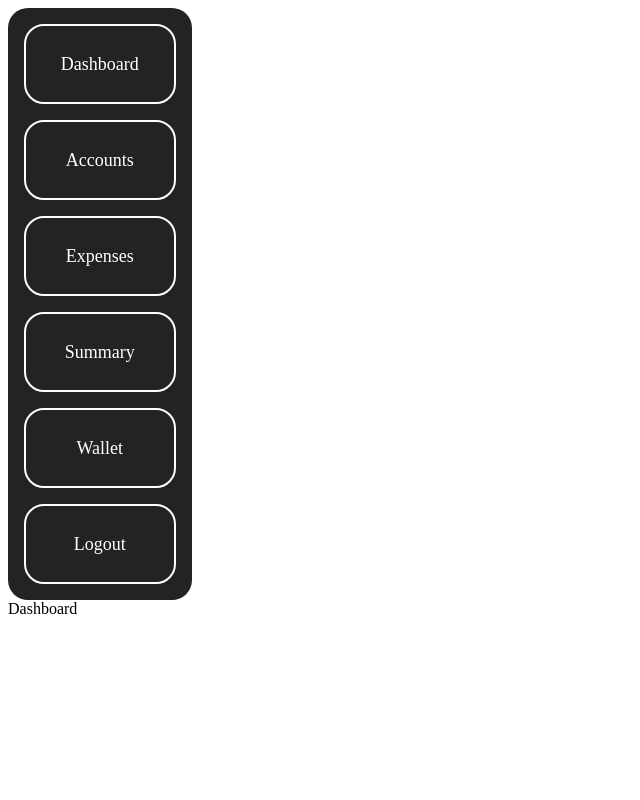
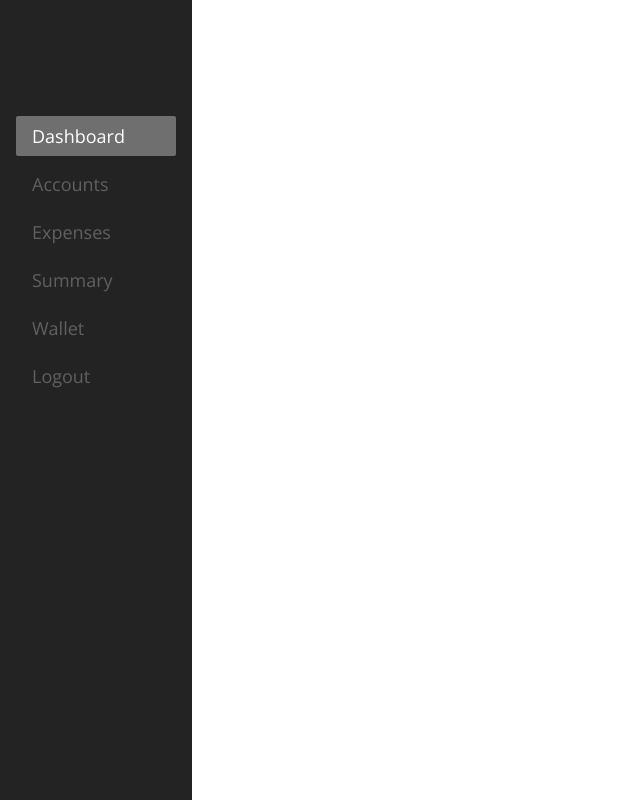
Before and after one commit to dhanraj-09/Expense-manager, a React (Vite) app in the folder frontend/: page /dashboard in a window 1280 px wide. Shown: the whole page, without its empty margins (0-640 px from the left). Built offline with nearby package versions, Linux system fonts and the light colour scheme.

Commit message:
nav done

```diff
--- a/frontend/index.html
+++ b/frontend/index.html
@@ -4,6 +4,9 @@
     <meta charset="UTF-8" />
     <meta name="viewport" content="width=device-width, initial-scale=1.0" />
     <title>Expense Tracker</title>
+    <link rel="preconnect" href="https://fonts.googleapis.com">
+    <link rel="preconnect" href="https://fonts.gstatic.com" crossorigin>
+    <link href="https://fonts.googleapis.com/css2?family=Montserrat:ital,wght@0,100..900;1,100..900&family=Open+Sans:ital,wght@0,300..800;1,300..800&family=Poppins:ital,wght@0,100;0,200;0,300;0,400;0,500;0,600;0,700;0,800;0,900;1,100;1,200;1,300;1,400;1,500;1,600;1,700;1,800;1,900&display=swap" rel="stylesheet">
   </head>
   <body>
     <div id="root"></div>
--- a/frontend/src/components/Navbar.jsx
+++ b/frontend/src/components/Navbar.jsx
@@ -2,6 +2,7 @@
 import {Link, useLocation} from "react-router-dom";
 import "./navbar.css"
 import {useEffect, useState} from "react";
+
 
 
 function Navbar()
@@ -14,21 +15,22 @@
     }, [location]);
 
 
-    function IsActive(path) {
-        return activePage === path ? "bold": "normal" ;
-    }
-
     return(
         <div className={"navbar"}>
             {pagedata.map((page)=>{
                     return(
-                       <Link to={page.path} className={`navitem`}>
-                           <div className={`nav-text`}>
-                               {
-                                   page.name
-                               }
-                           </div>
-                       </Link>
+                       <>
+                           <Link to={page.path} className={`navitem navitem-${activePage === page.path ? "bold": "normal"}`}>
+                               <div className={`nav-text open-sans-text`}>
+                                   <div style={{
+                                       paddingLeft:"1rem"
+                                   }}>{
+                                       page.name
+                                   }</div>
+                               </div>
+
+                           </Link>
+                       </>
                     )
                 })
             }
--- a/frontend/src/components/navbar.css
+++ b/frontend/src/components/navbar.css
@@ -2,31 +2,61 @@
 {
     display: flex;
     flex-direction: column;
-    gap: 1rem;
-    width: 12%;
+    margin-bottom: 30rem;
+    width: fit-content;
     background-color: #232323;
-    border-radius: 20px;
-    padding: 1rem;
+    /*padding: 1rem;*/
+    position: fixed;
+    padding: 7rem 1rem;
+    top: 0;
+    left: 0;
+    height:100vh
 }
 .navitem
 {
     display: flex;
     justify-content: left;
     flex-direction: column;
-    height: 10vh;
     text-decoration: none;
-    color: white;
-    width: 100%;
-
+    margin: .25rem 0;
+    border-radius: 2px;
 }
 
 .nav-text
 {
     display: flex;
     align-items: center;
-    justify-content: center;
-    height: 100%;
+    justify-content:start;
+
+    padding: 0.5rem 0;
     font-size: large;
-    border: white 2px solid;
-    border-radius: 20px;
+    color: rgb(96, 96, 96);
+    min-width: 10rem;
+    text-align: left;
 }
+
+.navitem-bold
+{
+    font-weight: bold;
+    background-color: #6F6F6F;
+    .nav-text{
+        color: white;
+    }
+}
+
+.open-sans-text
+{
+    font-family: "Open Sans", sans-serif;
+    font-optical-sizing: auto;
+    font-weight: normal;
+    font-style: normal;
+    font-variation-settings: "wdth" 100;
+}
+
+.navitem:hover
+{
+    background-color: #6F6F6F;
+    .nav-text{
+        color: white;
+    }
+}
--- a/frontend/src/components/pagedata.js
+++ b/frontend/src/components/pagedata.js
@@ -1,26 +1,32 @@
 export const pagedata=[
     {
         name:"Dashboard",
-        path:"/dashboard"
+        path:"/dashboard",
+        imagePath:""
     },
     {
         name:"Accounts",
-        path:"/accounts"
+        path:"/accounts",
+        imagePath:""
     },
     {
         name:"Expenses",
-        path:"/expenses"
+        path:"/expenses",
+        imagePath:""
     },
     {
         name:"Summary",
-        path:"/summary"
+        path:"/summary",
+        imagePath:""
     },
     {
         name: "Wallet",
-        path: "/wallet"
+        path: "/wallet",
+        imagePath:""
     },
     {
         name:"Logout",
-        path:"/logout"
+        path:"/logout",
+        imagePath:""
     }
 ]
```
